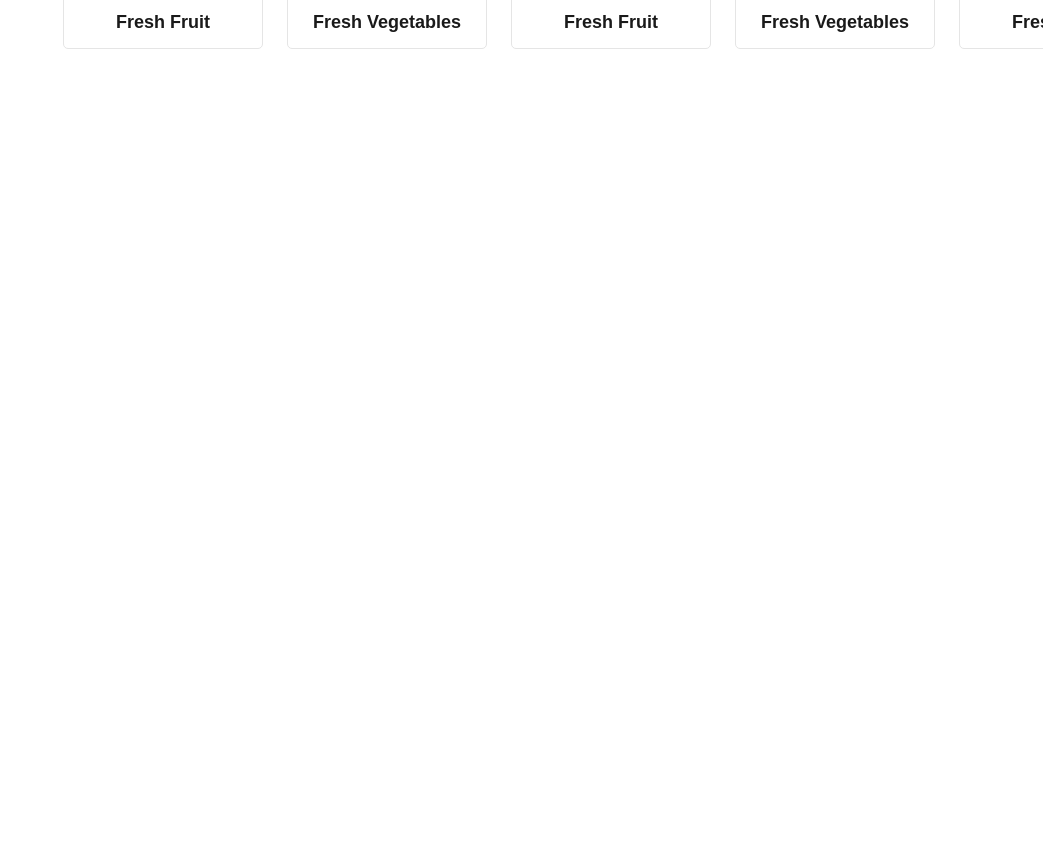
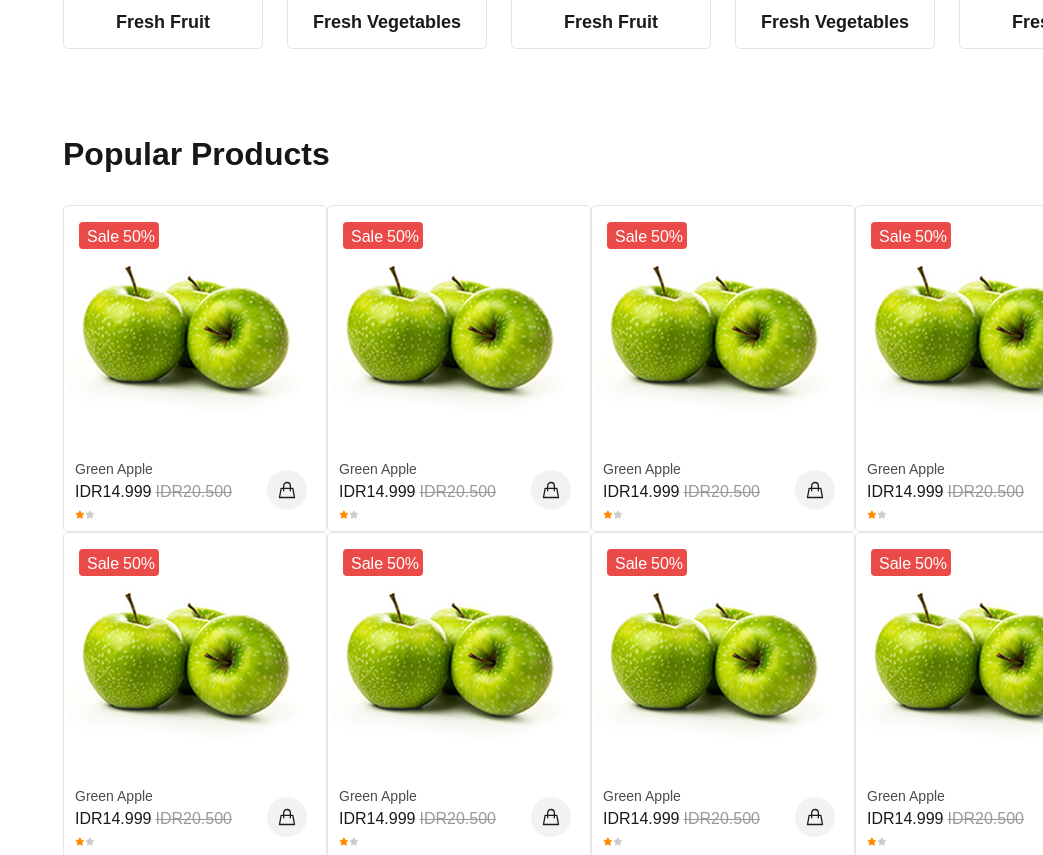
Before and after one commit to GhulamAH04/OnlineGroceryWebApp, a Next.js app in the folder frontend/: page / in a window 1280 px wide. Shown: the part 1460-2315 px from the top of the page, without its empty margins (237-1280 px from the left). Before the commit the page ends 1535 px from the top, so only its background shows below. Built offline with nearby package versions, Linux system fonts and the light colour scheme.

Commit message:
popular-products done

```diff
--- a/frontend/src/app/page.tsx
+++ b/frontend/src/app/page.tsx
@@ -2,6 +2,7 @@ import Bannar from "@/components/bannar";
 import Featured from "@/components/featured";
 import Navbar from "@/components/navigation";
 import PopularCategories from "@/components/popular-categories";
+import PopularProducts from "@/components/popular-products";
 
 export default function Homepage() {
   return (
@@ -11,6 +12,7 @@ export default function Homepage() {
         <Bannar/>
         <Featured/>
         <PopularCategories/>
+        <PopularProducts/>
       </div>
     </>
   );
--- a/frontend/src/components/popular-categories/index.tsx
+++ b/frontend/src/components/popular-categories/index.tsx
@@ -56,7 +56,7 @@ export default function PopularCategories() {
   return (
     <div className="w-[1320px] h-[520px] mt-[60px]">
       <div className="w-[1320px] h-[38px] flex items-center justify-between">
-        <h1 className="text-[32px] font-semibold mb-8">Popular Categories</h1>
+        <h1 className="text-[32px] font-semibold">Popular Categories</h1>
         <button className="w-[118px] h-[19px] text-[#00B207] text-[16px] font-semibold flex justify-center gap-1">
           View All <ArrowRight />
         </button>
--- /dev/null
+++ b/frontend/src/components/popular-products/index.tsx
@@ -0,0 +1,67 @@
+import { ArrowRight } from "lucide-react";
+import Product from "./product";
+
+export default function Populartitles() {
+  const products = [
+    {
+      icon: "apple",
+      title: "Green Apple",
+    },
+    {
+      icon: "apple",
+      title: "Green Apple",
+    },
+    {
+      icon: "apple",
+      title: "Green Apple",
+    },
+    {
+      icon: "apple",
+      title: "Green Apple",
+    },
+    {
+      icon: "apple",
+      title: "Green Apple",
+    },
+    {
+      icon: "apple",
+      title: "Green Apple",
+    },
+    {
+      icon: "apple",
+      title: "Green Apple",
+    },
+    {
+      icon: "apple",
+      title: "Green Apple",
+    },
+    {
+      icon: "apple",
+      title: "Green Apple",
+    },
+    {
+      icon: "apple",
+      title: "Green Apple",
+    },
+  ];
+
+  return (
+    <div className="w-[1320px] h-[520px] mt-[60px]">
+      <div className="w-[1320px] h-[38px] flex items-center justify-between">
+        <h1 className="text-[32px] font-semibold">Popular Products</h1>
+        <button className="w-[118px] h-[19px] text-[#00B207] text-[16px] font-semibold flex justify-center gap-1">
+          View All <ArrowRight />
+        </button>
+      </div>
+      <div className="w-[1320px] grid grid-cols-5 grid-rows-2 gap-0 mt-8">
+        {products.map((product, index) => (
+          <Product
+            key={index}
+            icon={product.icon}
+            title={product.title}
+          />
+        ))}
+      </div>
+    </div>
+  );
+}
--- /dev/null
+++ b/frontend/src/components/popular-products/product.tsx
@@ -0,0 +1,91 @@
+"use client"
+
+import { EyeIcon, Heart, Star } from "lucide-react";
+import { useState } from "react";
+
+interface props {
+  icon: string;
+  title: string;
+}
+
+export default function Product({ icon, title }: props) {
+  const [displayIcon, setDisplayIcon] = useState(false);
+
+  return (
+    <div
+      className="w-[264px] h-[327px] text-[#4D4D4D] flex flex-col justify-center items-center gap-4 border border-[#E5E5E5] rounded-[5px] hover:border-[#2C742F] hover:shadow-xl/25 hover:text-[#2C742F]"
+      onMouseEnter={() => setDisplayIcon(true)}
+      onMouseLeave={() => setDisplayIcon(false)}
+    >
+      <div className="w-[264px] h-[240px] flex flex-col">
+        {/* eslint-disable-next-line */}
+        <img
+          className="w-[254px] h-[230px] self-center absolute"
+          src={`/products/${icon}.png`}
+          alt={icon}
+        />
+        <button className="w-[80px] h-[27px] bg-[#EA4B48] px-2 py-[3px] flex gap-1 rounded-[4px] relative top-4 left-4">
+          <p className="text-[#FFFFFF] text[14px] font-normal">Sale</p>
+          <p className="text-[#FFFFFF] text[14px] font-medium">50%</p>
+        </button>
+        {displayIcon && (
+          <>
+            <button className="w-[40px] h-[40px] mt-4 mr-2 relative bottom-8 left-[210px]">
+              <div className="w-[40px] h-[40px] bg-[#F2F2F2] hover:bg-[#00B207] text-[#1A1A1A] hover:text-[#FFFFFF] rounded-full flex justify-center items-center">
+                <Heart width={20} height={20} />
+              </div>
+            </button>
+            <button className="w-[40px] h-[40px] mt-4 mr-2 relative bottom-10 left-[210px]">
+              <div className="w-[40px] h-[40px] bg-[#F2F2F2] hover:bg-[#00B207] text-[#1A1A1A] hover:text-[#FFFFFF] rounded-full flex justify-center items-center">
+                <EyeIcon width={20} height={20} />
+              </div>
+            </button>
+          </>
+        )}
+      </div>
+      <div className="w-[264px] h-[87px] flex justify-center items-center gap-1.5 px-3 pb-4">
+        <div className="w-[240px] h-[45px]">
+          <p className="text-[14px] font-normal">{title}</p>
+          <div className="w-[106px] h-[24px] flex gap-1">
+            <p className="text-[16px] text-[#1A1A1A] font-medium">IDR14.999</p>
+            <p className="text-[16px] text-[#999999] font-normal line-through">
+              IDR20.500
+            </p>
+          </div>
+          <div className="w-[60px] h-[12px] mt-1.5 flex">
+            <Star
+              className="fill-[#FF8A00] text-[#FF8A00]"
+              width={9.75}
+              height={9.35}
+            />
+            <Star
+              className="fill-[#CCCCCC] text-[#CCCCCC]"
+              width={9.75}
+              height={9.35}
+            />
+          </div>
+        </div>
+        <div className="w-[40px] h-[40px] mt-4 mr-2">
+          <div className="w-[40px] h-[40px] bg-[#F2F2F2] hover:bg-[#00B207]  rounded-full flex justify-center items-center relative">
+            <svg
+              width="18"
+              height="18"
+              viewBox="0 0 18 18"
+              fill="none"
+              xmlns="http://www.w3.org/2000/svg"
+            >
+              <path
+                d="M5.66667 7.33333H3.16667L1.5 16.5H16.5L14.8333 7.33333H12.3333M5.66667 7.33333V4.83334C5.66667 2.99239 7.15905 1.5 9 1.5V1.5C10.8409 1.5 12.3333 2.99238 12.3333 4.83333V7.33333M5.66667 7.33333H12.3333M5.66667 7.33333V9.83333M12.3333 7.33333V9.83333"
+                className="hover:stroke-[#FFFFFF]"
+                stroke="#1A1A1A"
+                strokeWidth="1.3"
+                strokeLinecap="round"
+                strokeLinejoin="round"
+              />
+            </svg>
+          </div>
+        </div>
+      </div>
+    </div>
+  );
+}
```
Also changed, not shown: frontend/public/products/apple.png (added), frontend/public/products/star.svg (added).
